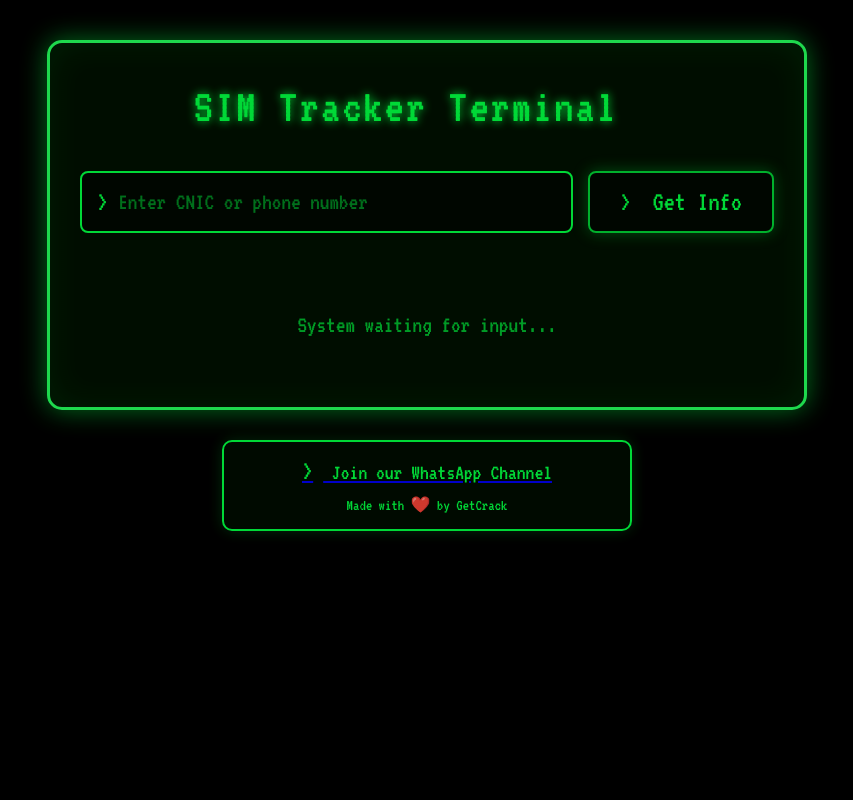
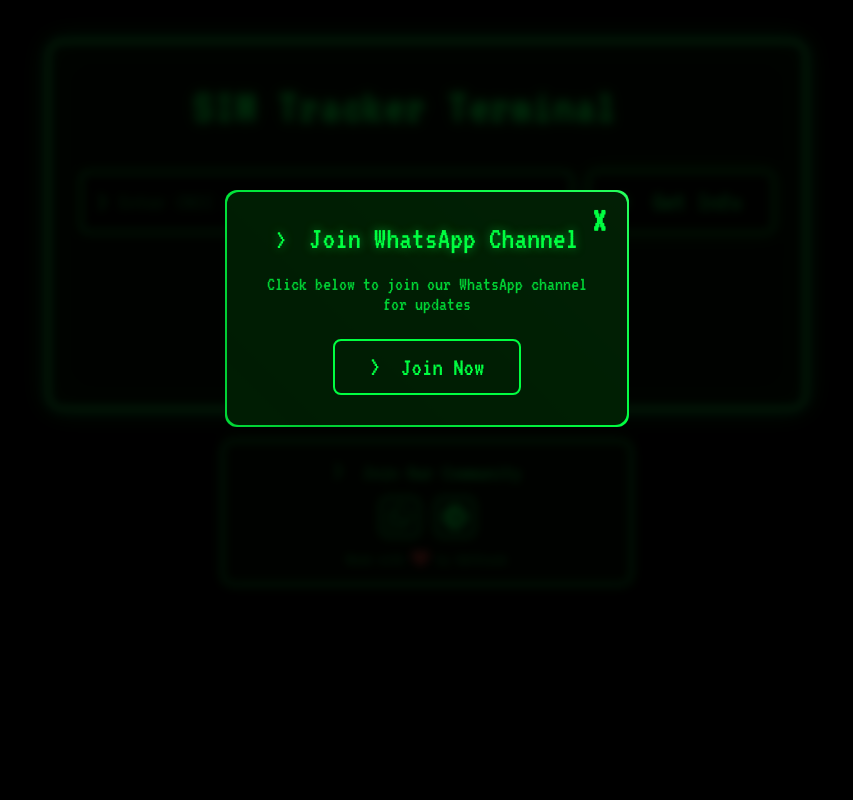
Before and after one commit to AiZahid/simtracker, a Flask app: page / in a window 1280 px wide. Shown: the whole page, without its empty margins (213-1066 px from the left). Run offline with Flask 3, Linux system fonts and the light colour scheme.

Commit message:
Update index.html

```diff
--- a/templates/index.html
+++ b/templates/index.html
@@ -1,5 +1,6 @@
 <!DOCTYPE html>
 <html lang="en">
+
 <head>
   <meta charset="UTF-8" />
   <meta name="viewport" content="width=device-width, initial-scale=1.0" />
@@ -9,6 +10,7 @@
   <link rel="preconnect" href="https://fonts.gstatic.com" crossorigin>
   <link href="https://fonts.googleapis.com/css2?family=VT323&display=swap" rel="stylesheet">
 </head>
+
 <body>
   <div class="scanlines"></div>
 
@@ -19,13 +21,8 @@
       <div class="terminal-input-group">
         <div class="input-line">
           <span class="prompt">&gt;</span>
-            <input
-              id="phone"
-              type="text"
-              maxlength="10"
-              placeholder="Enter CNIC or phone number"
-              class="terminal-input"
-            />
+          <input id="phone" type="text" maxlength="10" placeholder="Enter CNIC or phone number"
+            class="terminal-input" />
         </div>
 
         <button class="terminal-btn" onclick="lookup()">
@@ -46,14 +43,43 @@
   </div>
 
   <div class="terminal-footer">
-      <a href="https://whatsapp.com/channel/0029VaGM2ptBPzjPOt6Tib2G" target="_blank" class="footer-link">
     <div class="footer-box">
-          <p class="footer-title"><span class="prompt">&gt;</span> Join our WhatsApp Channel</p>
-          <p class="footer-subtitle">Made with ❤️ by <a href="https://getcrack.t.me" target="_blank">GetCrack</a></p>
+      <p class="footer-title"><span class="prompt">&gt;</span> Join Our Community</p>
+      <div class="social-icons">
+        <a href="https://whatsapp.com/channel/0029VaGM2ptBPzjPOt6Tib2G" target="_blank" class="social-icon"
+          title="WhatsApp Channel">
+          <svg xmlns="http://www.w3.org/2000/svg" width="32" height="32" fill="currentColor" viewBox="0 0 16 16">
+            <path
+              d="M13.601 2.326A7.854 7.854 0 0 0 7.994 0C3.627 0 .068 3.558.064 7.926c0 1.399.366 2.76 1.057 3.965L0 16l4.204-1.102a7.933 7.933 0 0 0 3.79.965h.004c4.368 0 7.926-3.558 7.93-7.93A7.898 7.898 0 0 0 13.6 2.326zM7.994 14.521a6.573 6.573 0 0 1-3.356-.92l-.24-.144-2.494.654.666-2.433-.156-.251a6.56 6.56 0 0 1-1.007-3.505c0-3.626 2.957-6.584 6.591-6.584a6.56 6.56 0 0 1 4.66 1.931 6.557 6.557 0 0 1 1.928 4.66c-.004 3.639-2.961 6.592-6.592 6.592zm3.615-4.934c-.197-.099-1.17-.578-1.353-.646-.182-.065-.315-.099-.445.099-.133.197-.513.646-.627.775-.114.133-.232.148-.43.05-.197-.1-.836-.308-1.592-.985-.59-.525-.985-1.175-1.103-1.372-.114-.198-.011-.304.088-.403.087-.088.197-.232.296-.346.1-.114.133-.198.198-.33.065-.134.034-.248-.015-.347-.05-.099-.445-1.076-.612-1.47-.16-.389-.323-.335-.445-.34-.114-.007-.247-.007-.38-.007a.729.729 0 0 0-.529.247c-.182.198-.691.677-.691 1.654 0 .977.71 1.916.81 2.049.098.133 1.394 2.132 3.383 2.992.47.205.84.326 1.129.418.475.152.904.129 1.246.08.38-.058 1.171-.48 1.338-.943.164-.464.164-.86.114-.943-.049-.084-.182-.133-.38-.232z" />
+          </svg>
+        </a>
+        <a href="https://getcrack.t.me" target="_blank" class="social-icon" title="Telegram">
+          <svg xmlns="http://www.w3.org/2000/svg" width="32" height="32" fill="currentColor" viewBox="0 0 16 16">
+            <path
+              d="M16 8A8 8 0 1 1 0 8a8 8 0 0 1 16 0zM8.287 5.906c-.778.324-2.334.994-4.666 2.01-.378.15-.577.298-.595.442-.03.243.275.339.69.47l.175.055c.408.133.958.288 1.243.294.26.006.549-.1.868-.32 2.179-1.471 3.304-2.214 3.374-2.23.05-.012.12-.026.166.016.047.041.042.12.037.141-.03.129-1.227 1.241-1.846 1.817-.193.18-.33.307-.358.336a8.154 8.154 0 0 1-.188.186c-.38.366-.664.64.015 1.088.327.216.589.393.85.571.284.194.568.387.936.629.093.06.183.125.27.187.331.236.63.448.997.414.214-.02.435-.22.547-.82.265-1.417.786-4.486.906-5.751a1.426 1.426 0 0 0-.013-.315.337.337 0 0 0-.114-.217.526.526 0 0 0-.31-.093c-.3.005-.763.166-2.984 1.09z" />
+          </svg>
+        </a>
       </div>
+      <p class="footer-subtitle">Made with ❤️ by GetCrack</p>
+    </div>
+  </div>
+
+  <!-- WhatsApp Popup Modal -->
+  <div id="whatsappModal" class="modal">
+    <div class="modal-content">
+      <span class="modal-close" onclick="closeWhatsAppPopup()">&times;</span>
+      <div class="modal-header">
+        <span class="prompt">&gt;</span> Join WhatsApp Channel
+      </div>
+      <p class="modal-text">Click below to join our WhatsApp channel for updates</p>
+      <a href="https://whatsapp.com/channel/0029VaGM2ptBPzjPOt6Tib2G" target="_blank" class="modal-btn"
+        onclick="closeWhatsAppPopup()">
+        <span class="prompt">&gt;</span> Join Now
       </a>
+    </div>
   </div>
 
   <script src="/static/js/script.js"></script>
 </body>
+
 </html>
```
Lines whose indentation alone changed are shown as unchanged.
